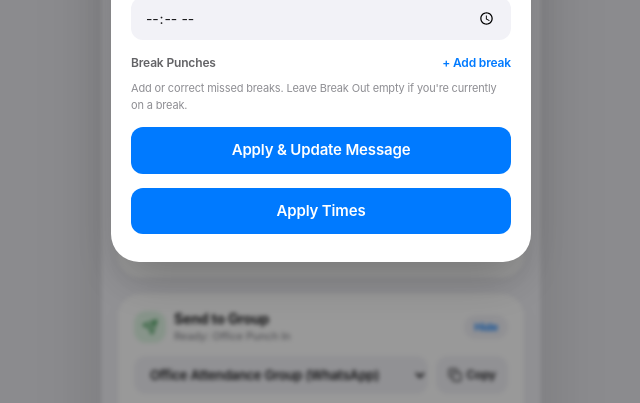
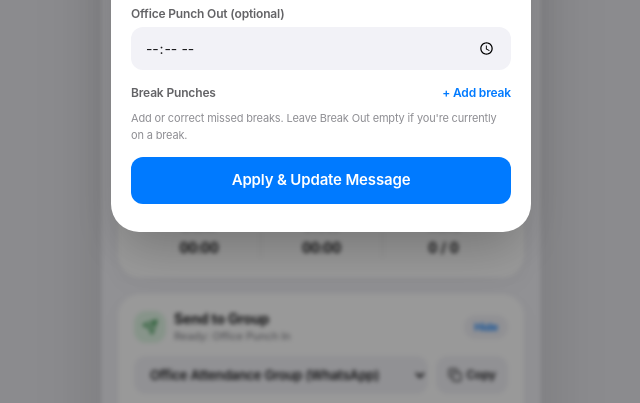
Before and after one commit to ashishpariya007-collab/workpulse, a plain HTML site: page index.html in a window 1280 px wide. Both pictures are taken after a click on the button 775 px from the left and 148 px from the top of the page. Shown: the part 361-764 px from the top of the page, without its empty margins (319-959 px from the left). Drawn offline with nearby package versions, Linux system fonts and the light colour scheme.

Commit message:
Polish attendance correction form and report draft

```diff
--- a/index.html
+++ b/index.html
@@ -453,7 +453,7 @@
           <div id="edit-break-list" class="space-y-2"></div>
           <p class="text-[11px] text-[#8E8E93]">Add or correct missed breaks. Leave Break Out empty if you're currently on a break.</p>
         </div>
-        <button type="submit" class="ios-spring w-full py-3 rounded-xl bg-[#007AFF] text-white text-[15px] font-semibold mt-1">Apply & Update Message</button>        <button type="submit" class="ios-spring w-full py-3 rounded-xl bg-[#007AFF] text-white text-[15px] font-semibold mt-1">Apply Times</button>
+        <button type="submit" class="ios-spring w-full py-3 rounded-xl bg-[#007AFF] text-white text-[15px] font-semibold mt-1">Apply & Update Message</button>
       </form>
     </div>
   </div>
```
